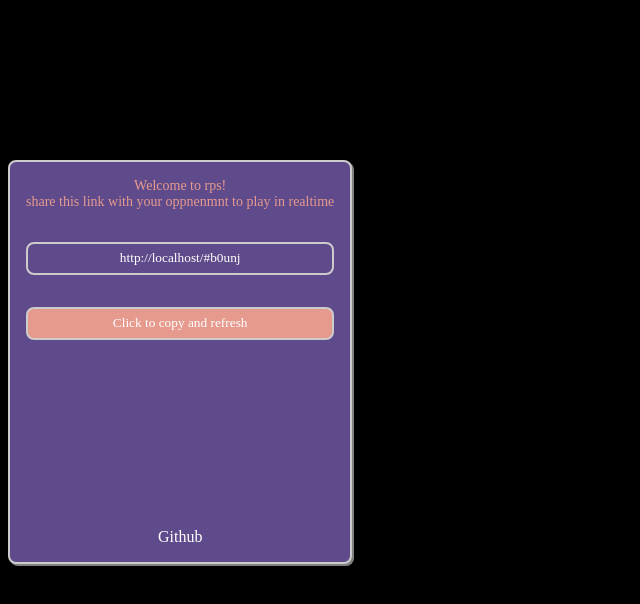
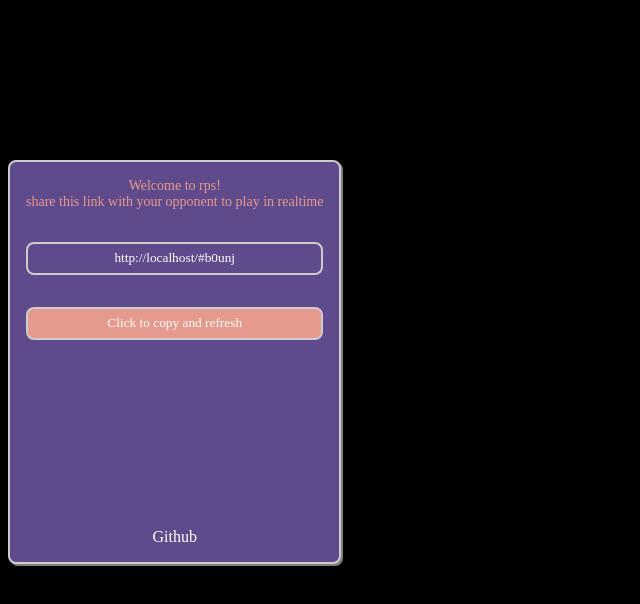
Before and after one commit to apotox/rock-paper-scissors, a website built with webpack: page client/index.html in a window 1280 px wide. Shown: the whole page, without its empty margins (0-640 px from the left). Built offline with nearby package versions, Linux system fonts and the light colour scheme; a web font is replaced by a local one.

Commit message:
fix typo

```diff
--- a/client/index.html
+++ b/client/index.html
@@ -87,7 +87,7 @@
 
 
     <div class="create-new-game" id="create-new-game">
-        <p>Welcome to rps! <br/> share this link with your oppnenmnt to play in realtime</p>
+        <p>Welcome to rps! <br/> share this link with your opponent to play in realtime</p>
         <input readonly aria-selected="true" type="text" value="https://asdsdfsdf" id="shared-link"/>
         <button onclick="copyToClip()">Click to copy and refresh</button>
 
```
